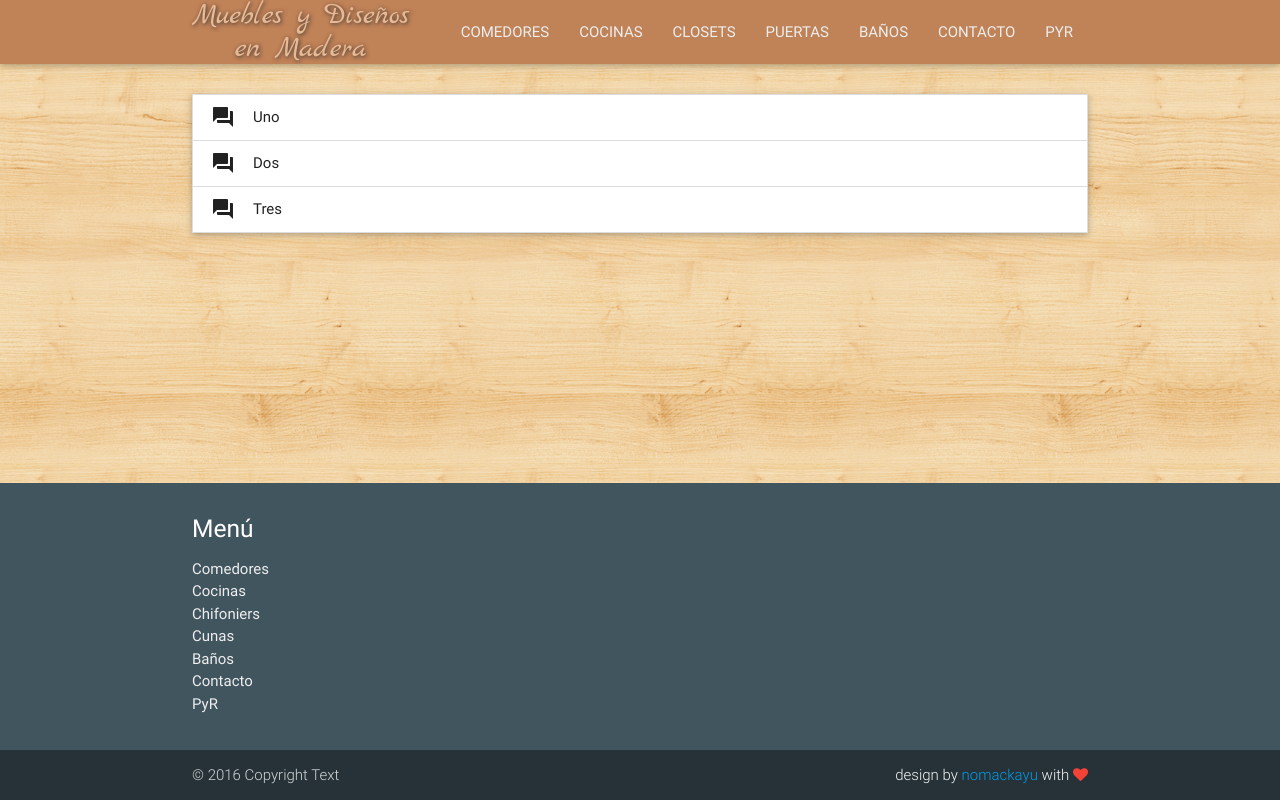
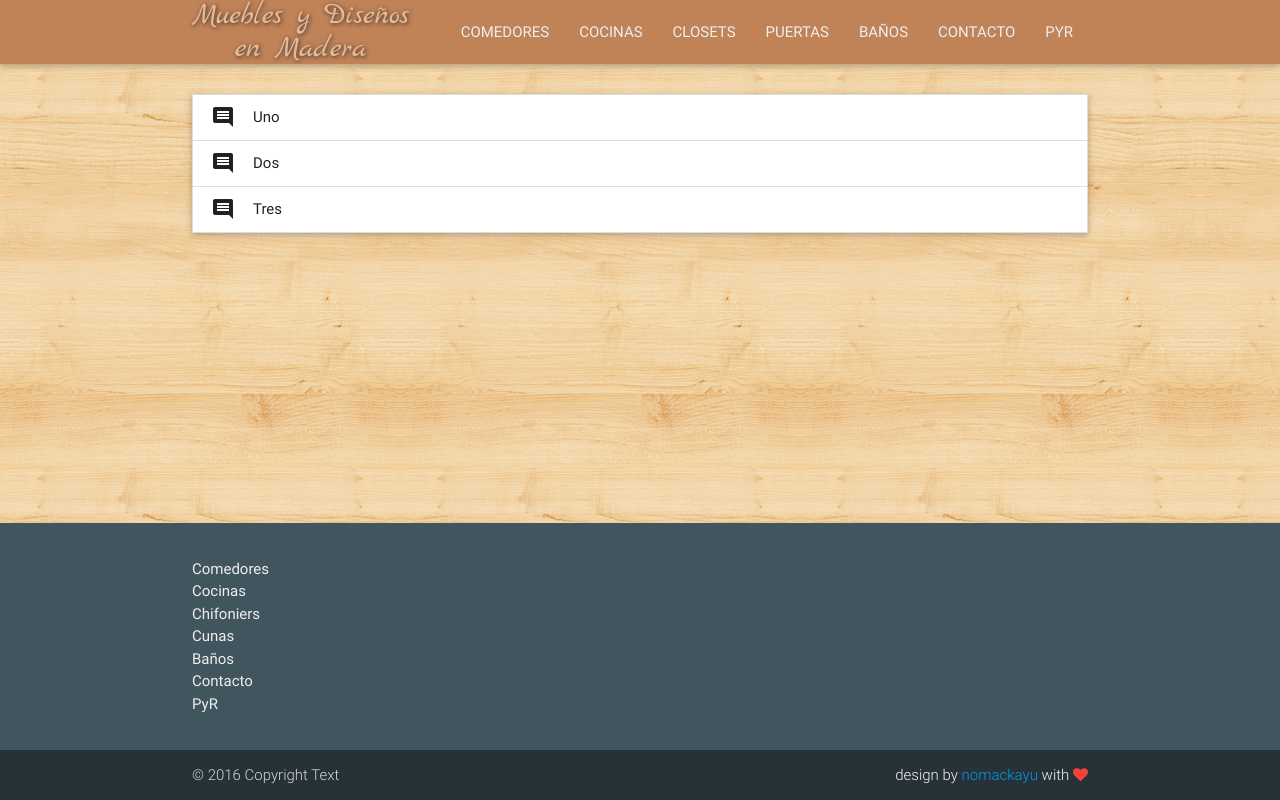
Before and after one commit to macknilan/Back-End-Landing-Pages-II, a Django app: page /preguntas-y-respuestas/ in a window 1280 px wide. Run offline with Django 3.2, Linux system fonts and the light colour scheme; data that the repository does not hold is empty; some libraries are stand-ins or nearby versions.

Commit message:
Mod. de Templates y requirements.txt

```diff
--- a/categorias/templates/Pyr.html
+++ b/categorias/templates/Pyr.html
@@ -7,7 +7,7 @@
         <article><br>
             <ul class="collapsible" data-collapsible="accordion">
                 <li>
-                    <div class="collapsible-header"><i class="material-icons">question_answer</i>Uno</div>
+                    <div class="collapsible-header"><i class="material-icons">comment</i>Uno</div>
                     <div class="collapsible-body">
                         <p>
                             Lorem ipsum dolor sit amet, consectetur adipisicing elit. Amet quae unde quaerat libero,
@@ -17,7 +17,7 @@
                     </div>
                 </li>
                 <li>
-                    <div class="collapsible-header"><i class="material-icons">question_answer</i>Dos</div>
+                    <div class="collapsible-header"><i class="material-icons">comment</i>Dos</div>
                     <div class="collapsible-body">
                         <p>
                             Lorem ipsum dolor sit amet, consectetur adipisicing elit. Distinctio sequi
@@ -27,7 +27,7 @@
                     </div>
                 </li>
                 <li>
-                    <div class="collapsible-header"><i class="material-icons">question_answer</i>Tres</div>
+                    <div class="collapsible-header"><i class="material-icons">comment</i>Tres</div>
                     <div class="collapsible-body">
                         <p>
                             Lorem ipsum dolor sit amet, consectetur adipisicing elit. Quidem minus ipsam officiis quasi
--- a/muebles/templates/footer.html
+++ b/muebles/templates/footer.html
@@ -6,7 +6,7 @@
     <div class="container">
         <div class="row">
             <div class="col s3 m3 l3">
-                <h5 class="white-text">Men&uacute;</h5>
+                <!-- <h5 class="white-text">Men&uacute;</h5> -->
                 <ul>
                     <li><a class="grey-text text-lighten-3" href="{% url 'comedores' %}" title="Comedores">Comedores</a></li>
                     <li><a class="grey-text text-lighten-3" href="{% url 'cocinas' %}" title="Cocinas">Cocinas</a></li>
--- a/requirements.txt
+++ b/requirements.txt
@@ -8,6 +8,7 @@ ipdb==0.8.1
 ipython==4.0.1
 ipython-genutils==0.1.0
 path.py==8.1.2
+pbr==1.8.1
 pexpect==4.0.1
 pickleshare==0.5
 Pillow==3.1.0
@@ -17,5 +18,9 @@ python-memcached==1.57
 simplegeneric==0.8.1
 six==1.10.0
 sorl-thumbnail==12.3
+stevedore==1.10.0
 traitlets==4.0.0
+virtualenv==14.0.1
+virtualenv-clone==0.2.6
+virtualenvwrapper==4.7.1
 wheel==0.26.0
```
Also changed, not shown: categorias/templates/pagination_muebles_list.html (+5 -5 lines).
